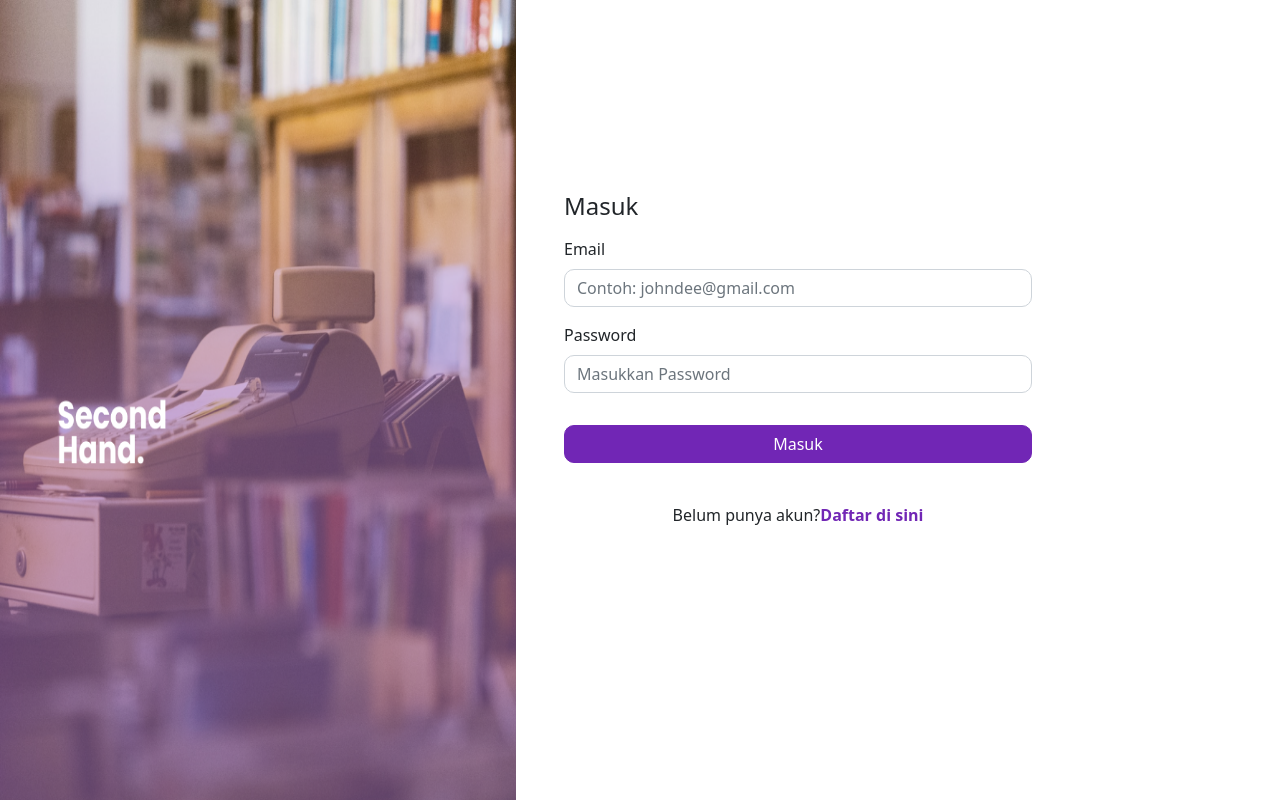
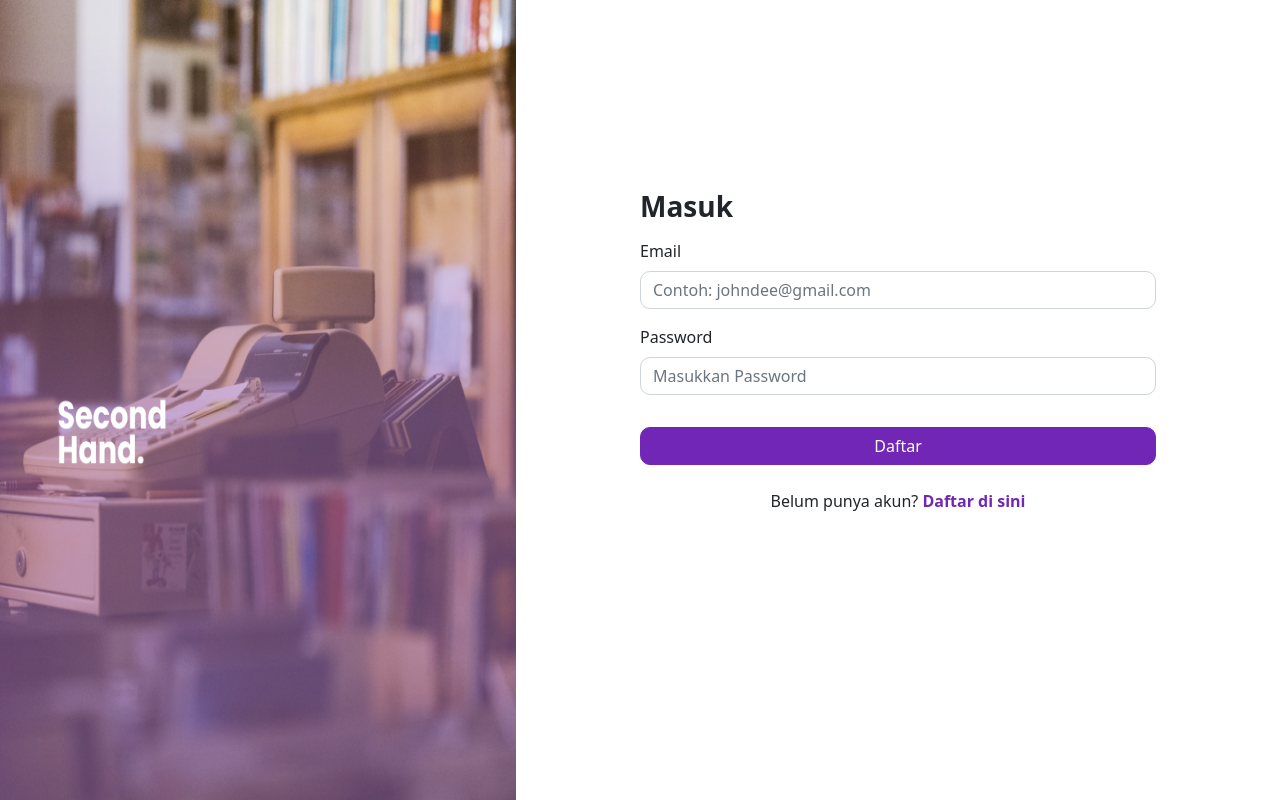
Before and after one commit to leonardomartine/finalProject-binarFE, a React (Create React App) app: page /login in a window 1280 px wide. Built offline with nearby package versions, Linux system fonts and the light colour scheme.

Commit message:
login and about

```diff
--- a/src/css/main.css
+++ b/src/css/main.css
@@ -12,11 +12,12 @@
     background-position: left;
     background-repeat: no-repeat;
     background-size: cover;
-    height: 649px;
-    width: 680px;
+    height: 100%;
+    width: 100%;
 }
 
 .register-right {
+    padding-top: 7%;
     margin: 100px;
 }
 
--- a/src/css/mainRio.css
+++ b/src/css/mainRio.css
@@ -63,6 +63,16 @@
 	display:none;
 }
 
+.buttonCamera {
+	overflow: hidden;
+	position: relative;
+}
+
+.formCamera {
+	position: absolute;
+	transform: scale(5);
+	opacity: 0;
+}
 
 .box {
 	width: 100px;
--- a/src/pages/About.jsx
+++ b/src/pages/About.jsx
@@ -1,8 +1,6 @@
 import { useEffect, useRef, useState } from "react";
-// import { useSelector } from "react-redux";
 import { Nav, Navbar, Form, Container, Button, Alert } from "react-bootstrap";
 import { useNavigate, Link, useParams } from "react-router-dom";
-// import { selectUser } from "../slices/userSlice";
 import { FiCamera, FiArrowLeft } from "react-icons/fi";
 import axios from "axios";
 import "../css/mainRio.css";
@@ -15,7 +13,6 @@ function About() {
   const kotaField = useRef("");
   const alamatField = useRef("");
   const noHpField = useRef("");
-
   const [imageField, setimageField] = useState();
 
   const [errorResponse, setErrorResponse] = useState({
@@ -35,8 +32,9 @@ function About() {
       userToUpdatePayload.append("noHp", noHpField.current.value);
       userToUpdatePayload.append("image", imageField);
 
+
       const updateRequest = await axios.put(
-        `http://localhost:8088/api/users/update/${id}`,
+        `http://localhost:8888/api/users/update/${id}`,
         userToUpdatePayload,
         {
           headers: {
@@ -48,7 +46,7 @@ function About() {
 
       const updateResponse = updateRequest.data;
 
-      if (updateResponse.status) navigate("/");
+      if (updateResponse.status) navigate("/register");
     } catch (err) {
       const response = err.response.data;
 
@@ -62,7 +60,7 @@ function About() {
   const getUsers = async () => {
     try {
 
-      const responseUsers = await axios.get(`http://localhost:8088/api/users/${id}`)
+      const responseUsers = await axios.get(`http://localhost:8888/api/users/${id}`)
 
       const dataUsers = await responseUsers.data.data.getdata;
 
@@ -75,7 +73,7 @@ function About() {
 
   useEffect(() => {
     getUsers();
-}, [])
+  }, [])
 
   return (
     <div>
@@ -104,17 +102,20 @@ function About() {
           <Nav className="info2 text-dark">Lengkapi Info Akun</Nav>
         </div>
         <Form onSubmit={onUpdate}>
-          <button className="mb-3 box1">
+          <button className="mb-3 box1 buttonCamera" >
             <h2>
               <FiCamera
                 className="camera"
-                onChange={(e) => setimageField(e.target.files[0])}
               />
             </h2>
+            <Form.Control type="file" className="formCamera" onChange={(e) => {
+              console.log(e.target.files[0]);
+              setimageField(e.target.files[0])
+            }} />
           </button>
           <Form className="border1 mb-3">
             <Form.Label>Nama*</Form.Label>
-            <Form.Control type="text" ref={nameField} placeholder="Nama" />
+            <Form.Control type="text" ref={nameField} defaultValue={data.name} />
           </Form>
           <Form.Group className="mb-3">
             <Form.Label>Kota*</Form.Label>
--- a/src/pages/Login.jsx
+++ b/src/pages/Login.jsx
@@ -37,7 +37,7 @@ export default function Login() {
             if (loginResponse.status) {
                 localStorage.setItem("token", loginResponse.data.token);
 
-                navigate("/");
+                navigate("/about");
             }
         } catch (err) {
             console.log(err);
@@ -58,19 +58,16 @@ export default function Login() {
         color: '#7126B5',
         fontWeight: 'bold',
     }
-    const [passwordShown, setPasswordShown] = useState(false);
 
 
 
     return (
         <Row>
-            <Col className="loginpict">
-                <img src="/images/img.png" width="100%" height="100%" />
+            <Col className="register-left">
+                <img src="/images/img-register.png" alt=""/>
             </Col>
-            <Col className="login">
-                <Container className="my-100">
-                    <h4 className="mb-3 text-left">Masuk</h4>
-
+            <Col className="register-right">
+                <h3 className="mb-3">Masuk</h3>
                 <Form onSubmit={onLogin}>
                     <Form.Group className="mb-3">
                         <Form.Label>Email</Form.Label>
@@ -81,32 +78,25 @@ export default function Login() {
                             style={styleLabel}
                         />
                     </Form.Group>
-                        <Form.Group className="mb-3 ">
-                            <Form.Label>Password
-                            </Form.Label>
+                    <Form.Group className="mb-3">
+                        <Form.Label>Password</Form.Label>
                         <Form.Control
-                        type={passwordShown ? "text" : "password"}
+                            type="password"
                             ref={passwordField}
                             placeholder="Masukkan Password"
                             style={styleLabel}
                         />
-                    {/* <button className=" float-right border-0" onClick={togglePassword}><FontAwesomeIcon  icon={faEye}></FontAwesomeIcon></button> */}
                     </Form.Group>
-
-                        <Button className="login-button w-100" type="submit" style={styleLabel}>
-                            Masuk
-                        </Button>
-                        <p className="loginp">
-                            Belum punya akun?<Link style={styleLink} to="/register">Daftar di sini</Link>
-                        </p>
-
                     {errorResponse.isError && (
                         <Alert variant="danger">{errorResponse.message}</Alert>
                     )}
-
+                    <Button className="w-100" type="submit" style={styleLabel}>
+                        Daftar
+                    </Button>
+                    <p className="m-4 text-center">
+                        Belum punya akun? <Link style={styleLink} to="/register">Daftar di sini</Link>
+                    </p>
                 </Form>
-
-                </Container>
             </Col>
         </Row>
     );
```
Lines whose indentation alone changed are shown as unchanged.
